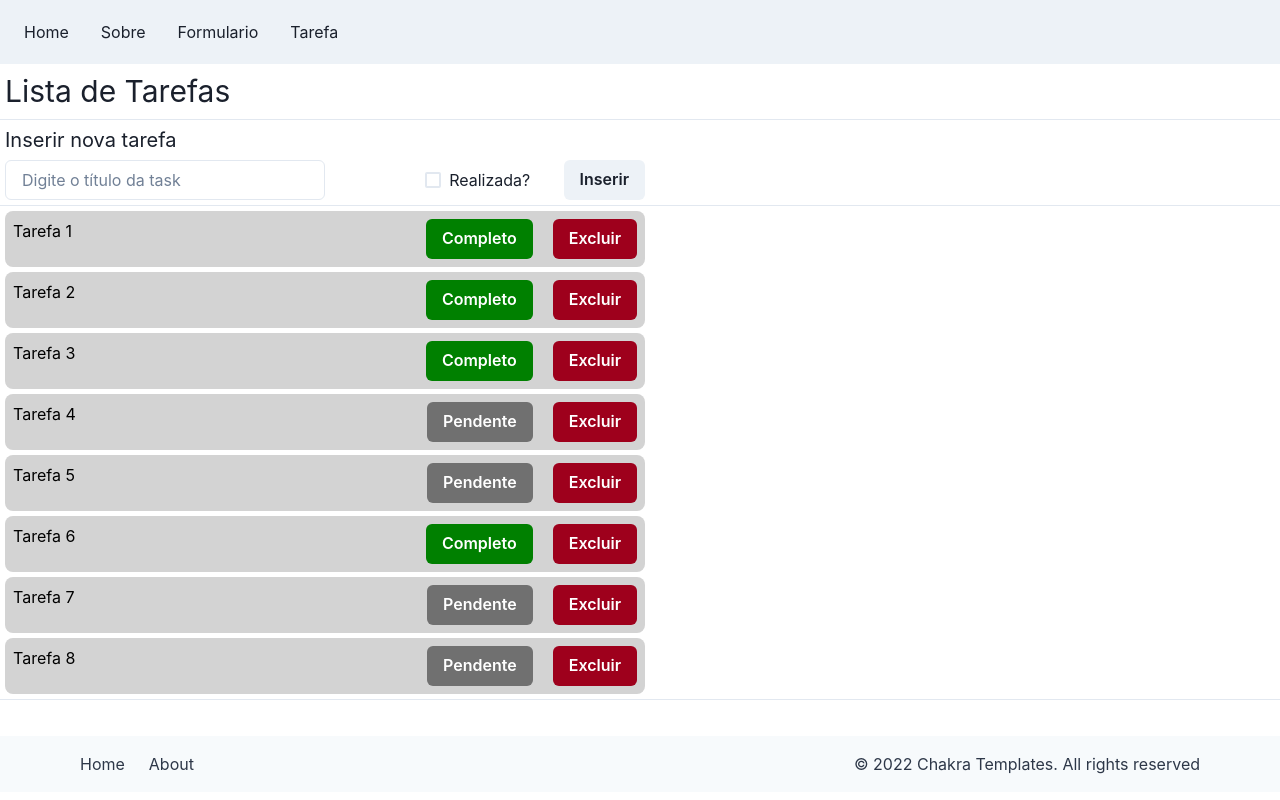
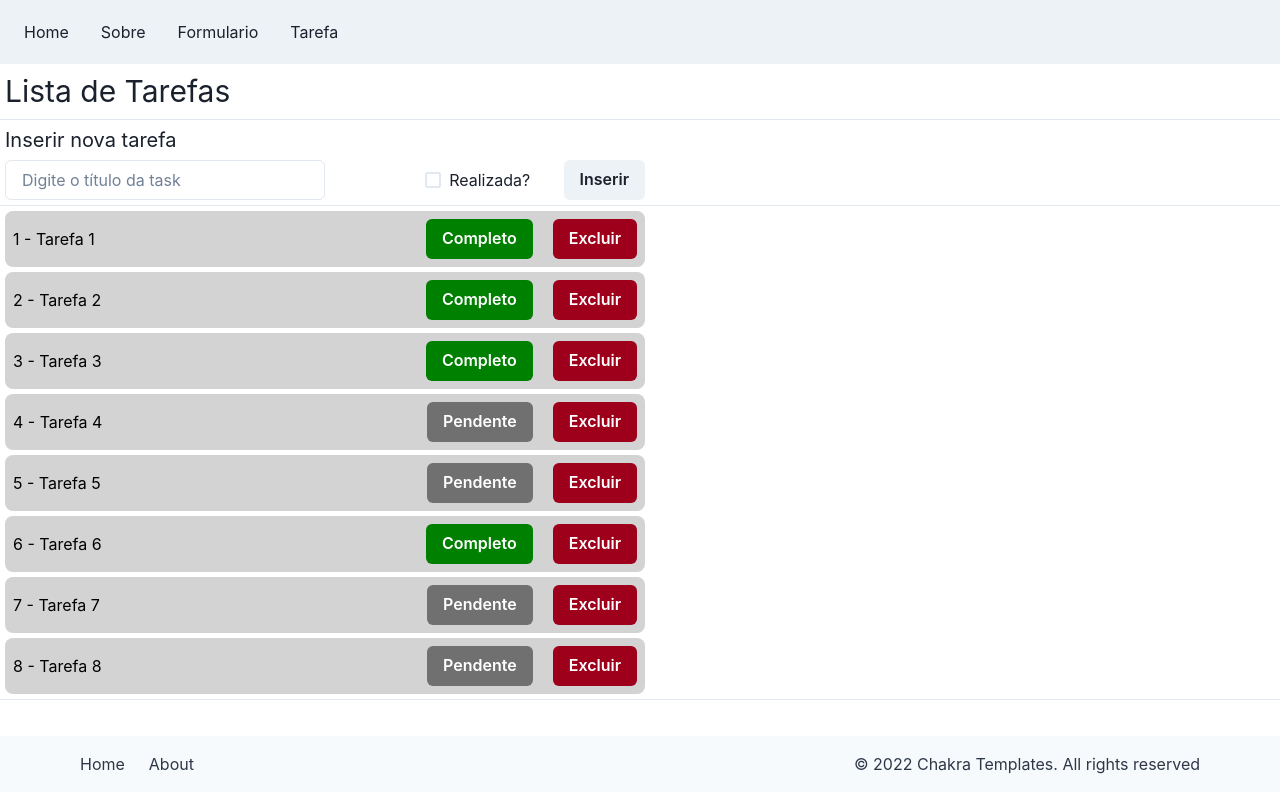
Before and after one commit to CaioAssis/Aula-React, a React (Vite) app: page /tarefa in a window 1280 px wide. Built offline with nearby package versions, Linux system fonts and the light colour scheme.

Commit message:
adiciona idTarefa

```diff
--- a/src/components/tarefaList/index.tsx
+++ b/src/components/tarefaList/index.tsx
@@ -1,11 +1,12 @@
-import { Box, Button, Spacer } from '@chakra-ui/react'
+import { Box, Button, Center, Spacer } from '@chakra-ui/react'
 
 interface Props{
     label: string
     status: boolean
+    idTarefa: number
 }
 
-function TarefaList({label, status} : Props){
+function TarefaList({label, status, idTarefa} : Props){
     let stat, bg
     if(status) {
         stat = 'Completo'
@@ -18,7 +19,9 @@ function TarefaList({label, status} : Props){
 
     return(
         <Box bg='lightgray' w='50%' p={2} color='black' display='flex' borderRadius='lg' gap={5} margin='5px'>
-            {label}
+            <Center>
+                {idTarefa} - {label}
+            </Center>
             <Spacer />
             <Button bg={bg} textColor='white'>{stat}</Button>
             <Button bg='#9e001c' textColor='white'>Excluir</Button>
--- a/src/pages/tasks/index.tsx
+++ b/src/pages/tasks/index.tsx
@@ -14,14 +14,14 @@ function Tasks(){ // mesmo que export default no fim
                 <hr />
                 <TarefaHead />
                 <hr />
-                <TarefaList label="Tarefa 1" status={true}/>
-                <TarefaList label="Tarefa 2" status={true}/>
-                <TarefaList label="Tarefa 3" status={true}/>
-                <TarefaList label="Tarefa 4" status={false}/>
-                <TarefaList label="Tarefa 5" status={false}/>
-                <TarefaList label="Tarefa 6" status={true}/>
-                <TarefaList label="Tarefa 7" status={false}/>
-                <TarefaList label="Tarefa 8" status={false}/>
+                <TarefaList label="Tarefa 1" status={true} idTarefa={1}/>
+                <TarefaList label="Tarefa 2" status={true} idTarefa={2}/>
+                <TarefaList label="Tarefa 3" status={true} idTarefa={3}/>
+                <TarefaList label="Tarefa 4" status={false} idTarefa={4}/>
+                <TarefaList label="Tarefa 5" status={false} idTarefa={5}/>
+                <TarefaList label="Tarefa 6" status={true} idTarefa={6}/>
+                <TarefaList label="Tarefa 7" status={false} idTarefa={7}/>
+                <TarefaList label="Tarefa 8" status={false} idTarefa={8}/>
                 <hr />
             </div>
         </Layout>
```
